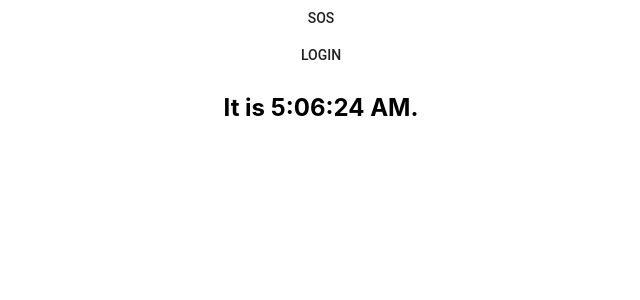
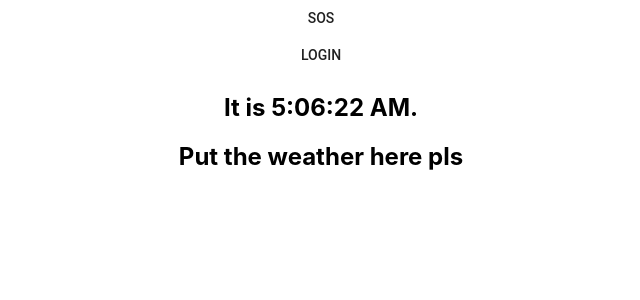
Before and after one commit to awave1/c-help, a React (Create React App) app in the folder client/: page / in a window 1280 px wide. Shown: the top 300 px of the page, without its empty margins (319-959 px from the left). Built offline with nearby package versions, Linux system fonts and the light colour scheme.

Commit message:
added weather placeholder

```diff
--- a/client/src/components/Middle.js
+++ b/client/src/components/Middle.js
@@ -24,6 +24,7 @@ class Middle extends React.Component {
     return (
       <div>
         <h2>It is {this.state.date.toLocaleTimeString()}.</h2>
+        <h2>Put the weather here pls</h2>
       </div>
     );
   }
```
